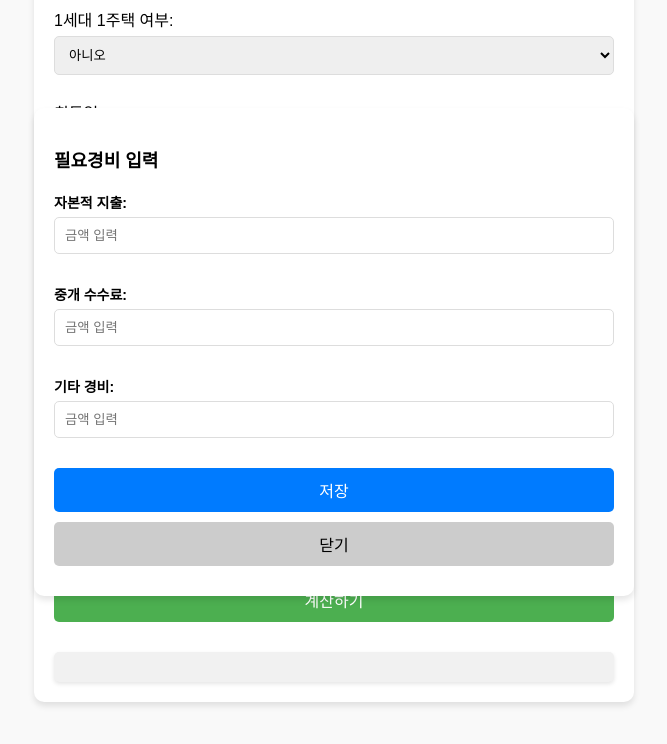
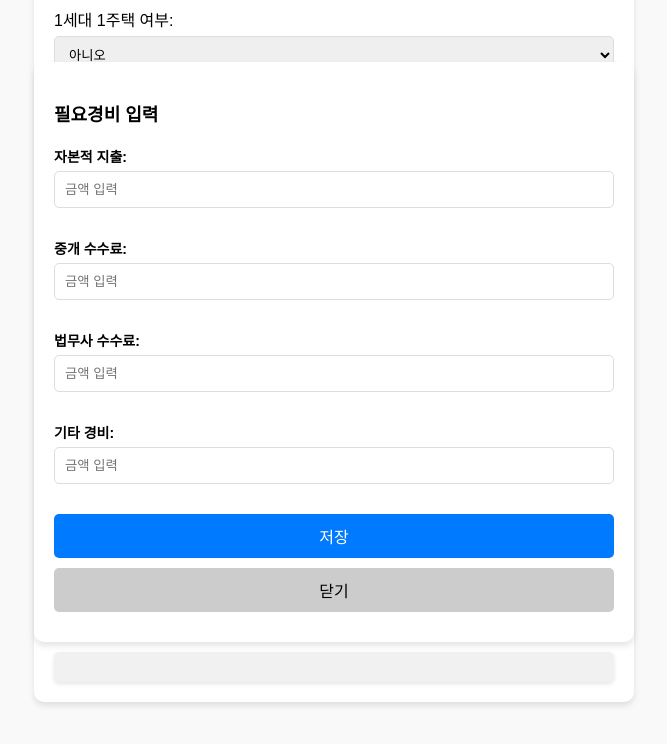
Before and after one commit to clubmbusan/test3, a plain HTML site: page index.html in a window 1280 px wide. Both pictures are taken after a click on the button "필요 경비". Shown: the part 338-1082 px from the top of the page, without its empty margins (306-973 px from the left). Drawn offline with Linux system fonts and the light colour scheme.

Commit message:
Update index.html

```diff
--- a/index.html
+++ b/index.html
@@ -39,7 +39,7 @@
 <label for="acquisitionDate">취득일:</label>
 <input type="date" id="acquisitionDate">
 
- <!-- 취득가액 버튼 -->
+<!-- 취득가액 버튼 -->
 <button id="toggleAcquisitionButton" type="button">취득 가액</button>
 <div id="acquisitionModal" class="modal" style="display: none;">
     <h3>취득 비용 입력</h3>
@@ -49,16 +49,16 @@
     <input type="text" id="acquisitionPrice" placeholder="금액 입력"><br>
 
     <!-- 중개비용 -->
-    <label for="brokerageFee">중개비용 (원):</label>
-    <input type="text" id="brokerageFee" placeholder="금액 입력"><br>
+    <label for="acquisitionBrokerageFee">중개비용 (원):</label>
+    <input type="text" id="acquisitionBrokerageFee" placeholder="금액 입력"><br>
 
     <!-- 법무사 비용 -->
-    <label for="legalFee">법무사 비용 (원):</label>
-    <input type="text" id="legalFee" placeholder="금액 입력"><br>
+    <label for="acquisitionLegalFee">법무사 비용 (원):</label>
+    <input type="text" id="acquisitionLegalFee" placeholder="금액 입력"><br>
 
     <!-- 기타 비용 -->
-    <label for="otherExpenses">기타 비용 (원):</label>
-    <input type="text" id="otherExpenses" placeholder="금액 입력"><br>
+    <label for="acquisitionOtherExpenses">기타 비용 (원):</label>
+    <input type="text" id="acquisitionOtherExpenses" placeholder="금액 입력"><br>
 
     <!-- 저장 및 닫기 버튼 -->
     <button id="saveAcquisition" type="button">저장</button>
@@ -66,7 +66,6 @@
 </div>
 
 <p id="totalAcquisitionDisplay">총 취득가액: 0 원</p>
-
 
 <!-- 양도일 입력 -->
 <label for="transferDate">양도일:</label>
@@ -79,22 +78,30 @@
 <label for="transferPrice">양도가액 (원):</label>
 <input type="text" id="transferPrice" placeholder="금액 입력">
 
-            <!-- 필요 경비 -->
+<!-- 필요 경비 -->
 <button id="toggleExpensesButton" type="button">필요 경비</button>
 <div id="expensesModal" class="modal">
     <h3>필요경비 입력</h3>
     <ul class="expense-list">
+        <!-- 자본적 지출 -->
         <li>
-            <label for="acquisitionTaxAmount">자본적 지출:</label>
-            <input type="text" id="acquisitionTaxAmount" placeholder="금액 입력">
+            <label for="transferBrokerageFee">자본적 지출:</label>
+            <input type="text" id="transferBrokerageFee" placeholder="금액 입력">
         </li>
+        <!-- 중개 수수료 -->
         <li>
-            <label for="brokerageFeeAmount">중개 수수료:</label>
-            <input type="text" id="brokerageFeeAmount" placeholder="금액 입력">
+            <label for="transferLegalFee">중개 수수료:</label>
+            <input type="text" id="transferLegalFee" placeholder="금액 입력">
         </li>
+        <!-- 법무사 수수료 -->
         <li>
-            <label for="legalFeeAmount">기타 경비:</label>
-            <input type="text" id="legalFeeAmount" placeholder="금액 입력">
+            <label for="transferLegalServiceFee">법무사 수수료:</label>
+            <input type="text" id="transferLegalServiceFee" placeholder="금액 입력">
+        </li>
+        <!-- 기타 경비 -->
+        <li>
+            <label for="transferOtherExpenses">기타 경비:</label>
+            <input type="text" id="transferOtherExpenses" placeholder="금액 입력">
         </li>
     </ul>
     <button id="saveExpenses" type="button">저장</button>
```
